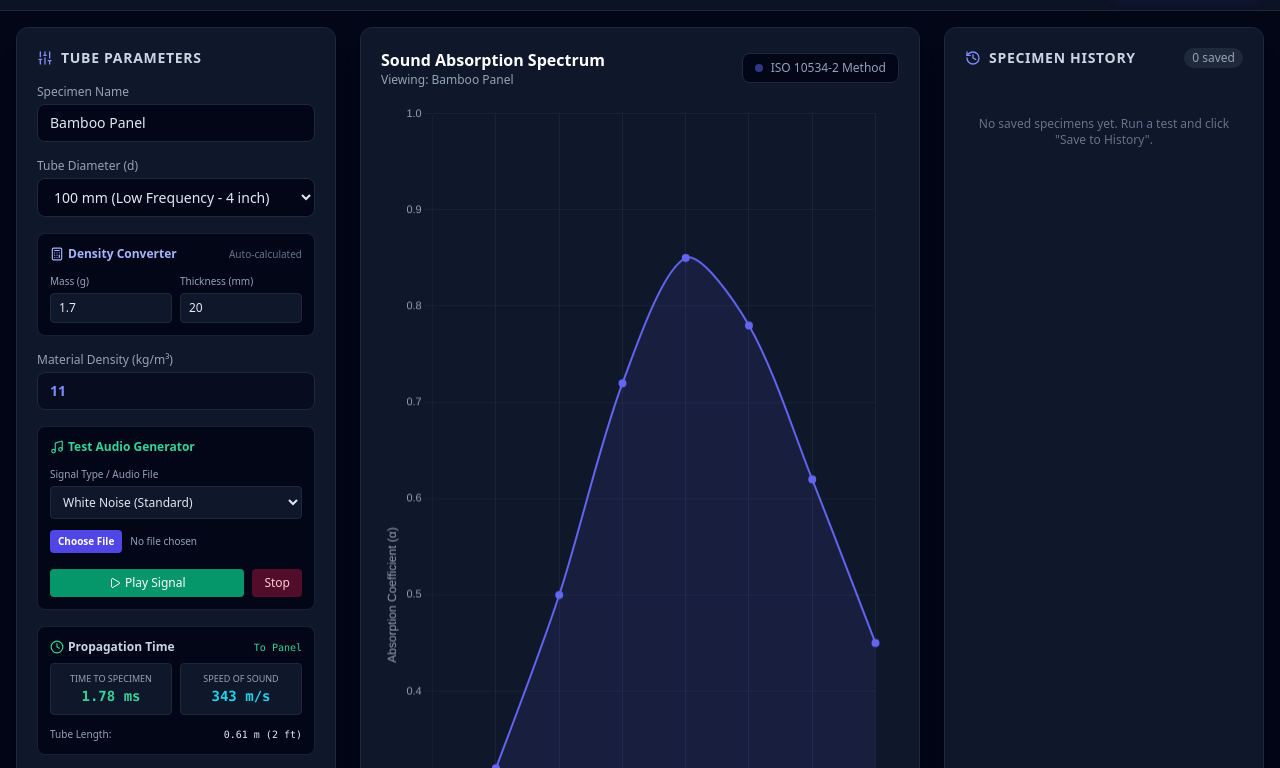
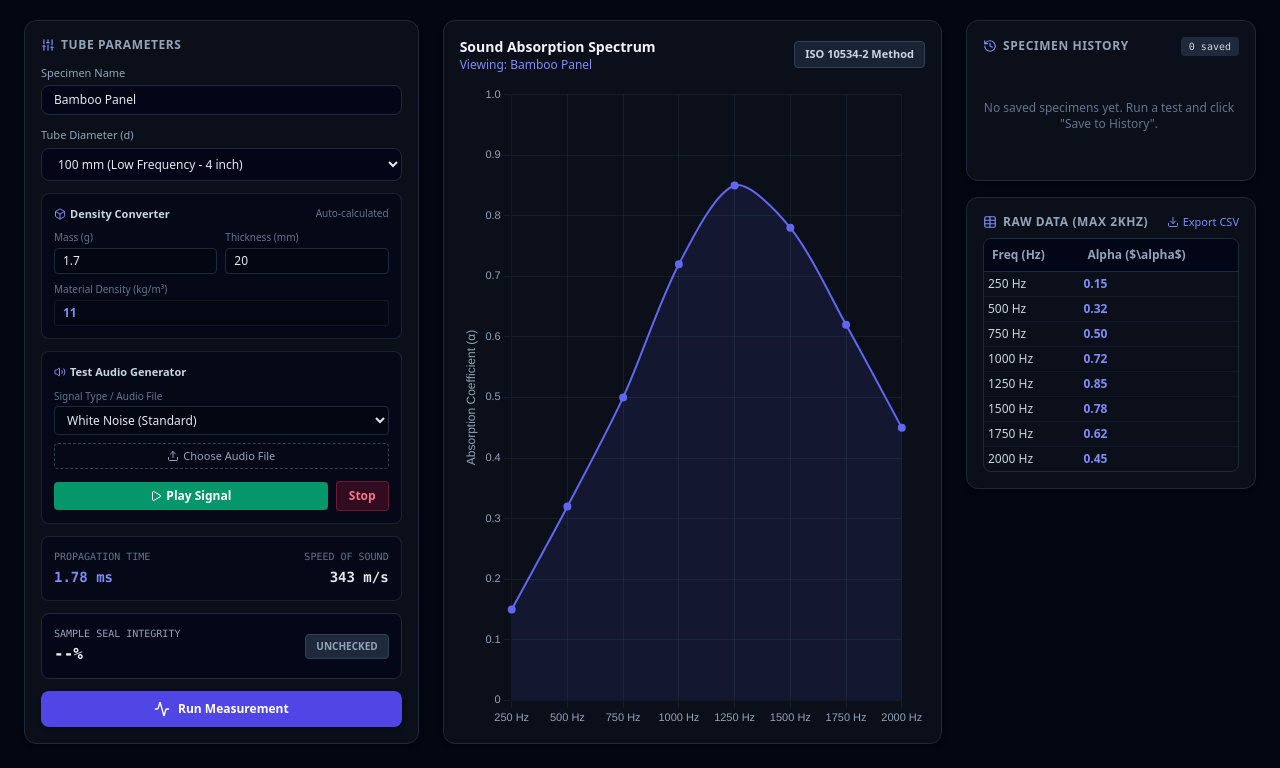
Before and after one commit to bamboo-panels/panels, a plain HTML site: page index.html in a window 1280 px wide. Shown: the part 66-834 px from the top of the page. Drawn offline with nearby package versions, Linux system fonts and the light colour scheme.

Commit message:
Update index.html

```diff
--- a/index.html
+++ b/index.html
@@ -1,208 +1,224 @@
 <!DOCTYPE html>
-<html lang="en">
+<html lang="en" class="dark">
 <head>
     <meta charset="UTF-8">
     <meta name="viewport" content="width=device-width, initial-scale=1.0">
-    <title>DIY Impedance Tube - Acoustic Panel Testing Dashboard</title>
+    <title>BioHUSH | DIY Impedance Tube</title>
     <!-- Tailwind CSS CDN -->
     <script src="https://cdn.tailwindcss.com"></script>
+    <script>
+        tailwind.config = {
+            darkMode: 'class',
+            theme: {
+                extend: {
+                    colors: {
+                        dark: {
+                            900: '#0b0f19',
+                            950: '#030712'
+                        }
+                    }
+                }
+            }
+        }
+    </script>
     <!-- Chart.js CDN -->
     <script src="https://cdn.jsdelivr.net/npm/chart.js"></script>
     <!-- Lucide Icons -->
     <script src="https://unpkg.com/lucide@latest"></script>
 </head>
-<body class="bg-slate-950 text-slate-100 font-sans antialiased min-h-screen flex flex-col">
+<body class="bg-dark-950 text-slate-100 min-h-screen font-sans antialiased flex flex-col">
 
-    <!-- Top Navigation -->
-    <header class="border-b border-slate-800 bg-slate-900/80 backdrop-blur sticky top-0 z-50">
-        <div class="max-w-7xl mx-auto px-4 py-4 flex items-center justify-between">
-            <div class="flex items-center space-x-3">
-                <div class="p-2 bg-indigo-600 rounded-lg text-white">
-                    <i data-lucide="waves" class="w-6 h-6"></i>
+    <!-- Top Navigation Header -->
+    <header class="border-b border-slate-800 bg-dark-900/80 backdrop-blur sticky top-0 z-50 px-6 py-3 flex items-center justify-between">
+        <div class="flex items-center gap-3">
+            <div class="w-2.5 h-2.5 rounded-full bg-indigo-500 animate-pulse"></div>
+            <div>
+                <h1 class="text-sm font-bold tracking-wide text-slate-100">BioHUSH <span class="text-slate-500 font-normal">| DIY Impedance Tube</span></h1>
+                <p class="text-[11px] text-slate-400">Normal-Incidence Sound Absorption Coefficient ($\alpha$) Testing (ISO 10534-2)</p>
+            </div>
         </div>
         <div>
-                    <h1 class="text-lg font-bold text-white tracking-wide">BioHUSH <span class="text-indigo-400 font-normal text-sm">| DIY Impedance Tube</span></h1>
-                    <p class="text-xs text-slate-400">Normal-Incidence Sound Absorption Coefficient (&alpha;) Testing</p>
-                </div>
-            </div>
-            <div class="flex items-center space-x-3">
-                <button onclick="saveCurrentTest()" class="flex items-center space-x-2 bg-indigo-600 hover:bg-indigo-500 text-white px-4 py-2 rounded-lg text-sm font-medium transition shadow-lg shadow-indigo-600/20">
-                    <i data-lucide="save" class="w-4 h-4"></i>
-                    <span>Save to History</span>
+            <button onclick="saveCurrentTest()" class="bg-indigo-600 hover:bg-indigo-500 text-white text-xs font-semibold px-3 py-1.5 rounded-lg transition flex items-center gap-1.5 shadow-sm">
+                <i data-lucide="bookmark" class="w-3.5 h-3.5"></i> Save to History
             </button>
-            </div>
         </div>
     </header>
 
-    <!-- Main Layout Grid -->
-    <div class="flex-1 flex flex-col md:flex-row max-w-7xl w-full mx-auto p-4 gap-6">
+    <!-- Main Dashboard Layout -->
+    <main class="flex-1 p-6 grid grid-cols-1 lg:grid-cols-12 gap-6 max-w-[1600px] w-full mx-auto">
 
-        <!-- Left Column: Controls, Audio Player & Raw Data Panel -->
-        <div class="w-full md:w-80 flex flex-col gap-6">
-            <!-- Parameter Controls -->
-            <div class="bg-slate-900 border border-slate-800 rounded-xl p-5 shadow-xl">
-                <h2 class="text-sm font-semibold text-slate-300 uppercase tracking-wider mb-4 flex items-center gap-2">
-                    <i data-lucide="sliders" class="w-4 h-4 text-indigo-400"></i> Tube Parameters
+        <!-- Left Column: Controls & Parameters (4 Cols) -->
+        <section class="lg:col-span-4 space-y-4">
+
+            <!-- Tube Parameters Card -->
+            <div class="bg-dark-900 border border-slate-800 rounded-xl p-4 shadow-md space-y-3">
+                <h2 class="text-xs font-bold uppercase tracking-wider text-slate-400 flex items-center gap-1.5">
+                    <i data-lucide="sliders" class="w-3.5 h-3.5 text-indigo-400"></i> Tube Parameters
                 </h2>
-                <div class="space-y-4">
+
                 <div>
-                        <label class="text-xs text-slate-400 block mb-1">Specimen Name</label>
-                        <input type="text" id="specimenInput" value="Bamboo Panel" oninput="updateSpecimenNameLabel()" class="w-full bg-slate-950 border border-slate-800 rounded-lg px-3 py-2 text-sm text-slate-200 focus:outline-none focus:border-indigo-500">
+                    <label class="block text-[11px] text-slate-400 mb-1">Specimen Name</label>
+                    <input type="text" id="specimenInput" value="Bamboo Panel" oninput="updateSpecimenNameLabel()" class="w-full bg-slate-950 border border-slate-800 rounded-lg px-3 py-1.5 text-xs text-slate-200 focus:outline-none focus:border-indigo-500">
                 </div>
+
                 <div>
-                        <label class="text-xs text-slate-400 block mb-1">Tube Diameter (d)</label>
-                        <select id="tubeDiameter" onchange="calculateDensity()" class="w-full bg-slate-950 border border-slate-800 rounded-lg px-3 py-2 text-sm text-slate-200 focus:outline-none focus:border-indigo-500">
-                            <option value="100" selected>100 mm (Low Frequency - 4 inch)</option>
-                            <option value="30">30 mm (High Frequency)</option>
+                    <label class="block text-[11px] text-slate-400 mb-1">Tube Diameter (d)</label>
+                    <select id="tubeDiameter" onchange="calculateDensity()" class="w-full bg-slate-950 border border-slate-800 rounded-lg px-3 py-1.5 text-xs text-slate-200 focus:outline-none focus:border-indigo-500">
+                        <option value="100">100 mm (Low Frequency - 4 inch)</option>
                     </select>
                 </div>
 
-                    <!-- Density Converter Tool -->
-                    <div class="bg-slate-950 border border-slate-800/80 rounded-lg p-3 space-y-3">
+                <!-- Density Converter -->
+                <div class="bg-slate-950/60 border border-slate-800/80 rounded-lg p-3 space-y-2">
                     <div class="flex items-center justify-between">
-                            <span class="text-xs font-semibold text-indigo-300 flex items-center gap-1">
-                                <i data-lucide="calculator" class="w-3.5 h-3.5"></i> Density Converter
+                        <span class="text-[11px] font-semibold text-slate-300 flex items-center gap-1">
+                            <i data-lucide="box" class="w-3 h-3 text-indigo-400"></i> Density Converter
                         </span>
                         <span class="text-[10px] text-slate-500">Auto-calculated</span>
                     </div>
                     <div class="grid grid-cols-2 gap-2">
                         <div>
-                                <label class="text-[10px] text-slate-400 block mb-1">Mass (g)</label>
-                                <input type="number" id="sampleMass" value="1.7" step="0.1" oninput="calculateDensity()" class="w-full bg-slate-900 border border-slate-800 rounded px-2 py-1.5 text-xs text-slate-200 focus:outline-none focus:border-indigo-500">
+                            <label class="block text-[10px] text-slate-500 mb-0.5">Mass (g)</label>
+                            <input type="number" id="sampleMass" value="1.7" oninput="calculateDensity()" class="w-full bg-dark-950 border border-slate-800 rounded px-2 py-1 text-xs text-slate-200 focus:outline-none focus:border-indigo-500">
                         </div>
                         <div>
-                                <label class="text-[10px] text-slate-400 block mb-1">Thickness (mm)</label>
-                                <input type="number" id="sampleThickness" value="20" oninput="calculateDensity()" class="w-full bg-slate-900 border border-slate-800 rounded px-2 py-1.5 text-xs text-slate-200 focus:outline-none focus:border-indigo-500">
+                            <label class="block text-[10px] text-slate-500 mb-0.5">Thickness (mm)</label>
+                            <input type="number" id="sampleThickness" value="20" oninput="calculateDensity()" class="w-full bg-dark-950 border border-slate-800 rounded px-2 py-1 text-xs text-slate-200 focus:outline-none focus:border-indigo-500">
                         </div>
+                    </div>
+                    <div>
+                        <label class="block text-[10px] text-slate-500 mb-0.5">Material Density (kg/m³)</label>
+                        <input type="text" id="materialDensity" readonly class="w-full bg-dark-950/40 border border-slate-800/50 rounded px-2 py-1 text-xs text-indigo-400 font-bold focus:outline-none cursor-default">
                     </div>
                 </div>
 
+                <!-- Test Audio Generator -->
+                <div class="bg-slate-950/60 border border-slate-800/80 rounded-lg p-3 space-y-2">
+                    <span class="text-[11px] font-semibold text-slate-300 flex items-center gap-1">
+                        <i data-lucide="volume-2" class="w-3 h-3 text-indigo-400"></i> Test Audio Generator
+                    </span>
                     <div>
-                        <label class="text-xs text-slate-400 block mb-1">Material Density (kg/m³)</label>
-                        <input type="number" id="materialDensity" value="120" readonly class="w-full bg-slate-950/60 border border-slate-800 rounded-lg px-3 py-2 text-sm text-indigo-400 font-bold focus:outline-none cursor-not-allowed">
-                    </div>
-
-                    <!-- Audio Source / Signal Generator Feature -->
-                    <div class="bg-slate-950 border border-slate-800/80 rounded-lg p-3 space-y-3">
-                        <div class="flex items-center justify-between">
-                            <span class="text-xs font-semibold text-emerald-400 flex items-center gap-1">
-                                <i data-lucide="music" class="w-3.5 h-3.5"></i> Test Audio Generator
-                            </span>
+                        <label class="block text-[10px] text-slate-500 mb-0.5">Signal Type / Audio File</label>
+                        <select id="audioSignalType" class="w-full bg-dark-950 border border-slate-800 rounded px-2 py-1 text-xs text-slate-200 focus:outline-none focus:border-indigo-500">
+                            <option value="whitenoise">White Noise (Standard)</option>
+                            <option value="pinknoise">Pink Noise</option>
+                            <option value="sweep">Sine Sweep (20Hz - 2000Hz)</option>
+                        </select>
                     </div>
                     <div>
-                            <label class="text-[10px] text-slate-400 block mb-1">Signal Type / Audio File</label>
-                            <select id="audioSignalType" class="w-full bg-slate-900 border border-slate-800 rounded px-2 py-1.5 text-xs text-slate-200 focus:outline-none focus:border-indigo-500 mb-2">
-                                <option value="whitenoise">White Noise (Standard)</option>
-                                <option value="pinknoise">Pink Noise (Acoustic)</option>
-                                <option value="sweep">Sine Sweep (20Hz - 5kHz)</option>
-                            </select>
-                            <input type="file" id="customAudioFile" accept="audio/*" onchange="loadCustomAudio(event)" class="w-full text-[10px] text-slate-400 file:mr-2 file:py-1 file:px-2 file:rounded file:border-0 file:text-[10px] file:font-semibold file:bg-indigo-600 file:text-white hover:file:bg-indigo-500 cursor-pointer">
+                        <input type="file" id="audioFile" accept="audio/*" onchange="loadCustomAudio(event)" class="hidden">
+                        <button onclick="document.getElementById('audioFile').click()" class="w-full border border-dashed border-slate-700 hover:border-indigo-500 text-slate-400 hover:text-slate-200 text-[11px] py-1 px-2 rounded transition flex items-center justify-center gap-1">
+                            <i data-lucide="upload" class="w-3 h-3"></i> Choose Audio File
+                        </button>
                     </div>
-                        <div class="flex gap-2 pt-1">
-                            <button onclick="toggleAudioPlayback()" id="audioPlayBtn" class="flex-1 bg-emerald-600 hover:bg-emerald-500 text-white py-1.5 rounded text-xs font-medium transition flex items-center justify-center gap-1">
+                    <div class="flex items-center gap-2 pt-1">
+                        <button id="audioPlayBtn" class="flex-1 bg-emerald-600 hover:bg-emerald-500 text-white text-xs font-semibold py-1.5 px-3 rounded transition flex items-center justify-center gap-1 shadow-sm">
                             <i data-lucide="play" class="w-3 h-3"></i> Play Signal
                         </button>
-                            <button onclick="stopAudioPlayback()" class="bg-rose-900/60 hover:bg-rose-900 text-rose-200 px-3 py-1.5 rounded text-xs font-medium transition">
+                        <button onclick="stopAudioPlayback()" class="bg-rose-600/20 hover:bg-rose-600/30 text-rose-400 border border-rose-500/30 text-xs font-semibold py-1.5 px-3 rounded transition">
                             Stop
                         </button>
                     </div>
-                        <audio id="audioElement" loop style="display:none;"></audio>
+                    <audio id="audioElement" preload="auto" loop></audio>
                 </div>
 
-                    <!-- Acoustic Propagation Time (Time of Flight) Card -->
-                    <div class="bg-slate-950 border border-slate-800/80 rounded-lg p-3 space-y-2">
-                        <div class="flex items-center justify-between">
-                            <span class="text-xs font-semibold text-slate-300 flex items-center gap-1">
-                                <i data-lucide="clock" class="w-3.5 h-3.5 text-emerald-400"></i> Propagation Time
-                            </span>
-                            <span class="text-[10px] text-emerald-400 font-mono" id="tof-status">To Panel</span>
+                <!-- Propagation Time Info -->
+                <div class="bg-slate-950/60 border border-slate-800/80 rounded-lg p-3 flex items-center justify-between">
+                    <div>
+                        <span class="text-[10px] text-slate-500 uppercase font-mono block">Propagation Time</span>
+                        <span id="tof-ms" class="text-sm font-bold text-indigo-400 font-mono">1.78 ms</span>
                     </div>
-                        <div class="grid grid-cols-2 gap-2 text-center">
-                            <div class="bg-slate-900 p-2 rounded border border-slate-800">
-                                <div class="text-[9px] text-slate-400 uppercase font-medium">Time to Specimen</div>
-                                <div class="text-sm font-bold text-emerald-400 font-mono" id="tof-ms">1.78 ms</div>
-                            </div>
-                            <div class="bg-slate-900 p-2 rounded border border-slate-800">
-                                <div class="text-[9px] text-slate-400 uppercase font-medium">Speed of Sound</div>
-                                <div class="text-sm font-bold text-cyan-400 font-mono" id="speed-sound">343 m/s</div>
-                            </div>
-                        </div>
-                        <div class="text-[10px] text-slate-400 flex justify-between pt-1">
-                            <span>Tube Length:</span>
-                            <span id="tube-length-display" class="font-mono text-slate-200">0.61 m (2 ft)</span>
+                    <div class="text-right">
+                        <span class="text-[10px] text-slate-500 uppercase font-mono block">Speed of Sound</span>
+                        <span id="speed-sound" class="text-sm font-bold text-slate-200 font-mono">343 m/s</span>
                     </div>
                 </div>
 
-                    <button onclick="runTestSimulation()" class="w-full mt-2 bg-slate-800 hover:bg-slate-700 text-slate-200 py-2.5 rounded-lg text-sm font-medium transition border border-slate-700 flex items-center justify-center gap-2">
-                        <i data-lucide="play" class="w-4 h-4 text-emerald-400"></i> Run Measurement
+                <!-- Seal Integrity & Air-Leak Indicator Card -->
+                <div class="bg-slate-950/80 border border-slate-800 rounded-lg p-3 flex items-center justify-between">
+                    <div>
+                        <span class="text-[10px] text-slate-400 uppercase font-mono block">Sample Seal Integrity</span>
+                        <span id="sealScoreDisplay" class="text-base font-bold text-slate-100 font-mono">--%</span>
+                    </div>
+                    <span id="sealStatusBadge" class="text-[10px] font-bold px-2.5 py-1 rounded bg-slate-800 text-slate-400 border border-slate-700">
+                        UNCHECKED
+                    </span>
+                </div>
+
+                <!-- Run Measurement Trigger -->
+                <button onclick="runTestSimulation()" class="w-full bg-indigo-600 hover:bg-indigo-500 text-white font-semibold text-xs py-2.5 rounded-lg transition shadow-md flex items-center justify-center gap-2">
+                    <i data-lucide="activity" class="w-4 h-4"></i> Run Measurement
                 </button>
+            </div>
+
+        </section>
+
+        <!-- Center Column: Sound Absorption Spectrum Chart (5 Cols) -->
+        <section class="lg:col-span-5 bg-dark-900 border border-slate-800 rounded-xl p-4 shadow-md flex flex-col">
+            <div class="flex items-center justify-between mb-3">
+                <div>
+                    <h2 class="text-sm font-bold text-slate-100">Sound Absorption Spectrum</h2>
+                    <p id="currentActiveLabel" class="text-xs text-indigo-400 font-medium">Viewing: Bamboo Panel</p>
+                </div>
+                <span class="text-[11px] font-semibold px-2.5 py-1 rounded bg-slate-800/80 text-slate-300 border border-slate-700">ISO 10534-2 Method</span>
+            </div>
+            <div class="flex-1 relative min-h-[350px]">
+                <canvas id="absorptionChart"></canvas>
+            </div>
+        </section>
+
+        <!-- Right Column: Specimen History & Raw Data Table (3 Cols) -->
+        <section class="lg:col-span-3 space-y-4">
+
+            <!-- Specimen History Card -->
+            <div class="bg-dark-900 border border-slate-800 rounded-xl p-4 shadow-md flex flex-col max-h-[320px]">
+                <div class="flex items-center justify-between mb-3">
+                    <h2 class="text-xs font-bold uppercase tracking-wider text-slate-400 flex items-center gap-1.5">
+                        <i data-lucide="history" class="w-3.5 h-3.5 text-indigo-400"></i> Specimen History
+                    </h2>
+                    <span id="historyCount" class="text-[10px] font-mono bg-slate-800 text-slate-300 px-2 py-0.5 rounded">0 saved</span>
+                </div>
+                <div id="historyList" class="flex-1 overflow-y-auto space-y-2 pr-1">
+                    <p class="text-xs text-slate-500 text-center py-8">No saved specimens yet. Run a test and click "Save to History".</p>
                 </div>
             </div>
 
-            <!-- Raw Data Previewer -->
-            <div class="bg-slate-900 border border-slate-800 rounded-xl p-5 shadow-xl flex-1 flex flex-col">
-                <div class="flex items-center justify-between mb-3">
-                    <h2 class="text-sm font-semibold text-slate-300 uppercase tracking-wider flex items-center gap-2">
-                        <i data-lucide="file-spreadsheet" class="w-4 h-4 text-indigo-400"></i> Raw Data
+            <!-- Raw Data Table Card -->
+            <div class="bg-dark-900 border border-slate-800 rounded-xl p-4 shadow-md flex flex-col max-h-[300px]">
+                <div class="flex items-center justify-between mb-2">
+                    <h2 class="text-xs font-bold uppercase tracking-wider text-slate-400 flex items-center gap-1.5">
+                        <i data-lucide="table" class="w-3.5 h-3.5 text-indigo-400"></i> Raw Data (Max 2kHz)
                     </h2>
-                    <button onclick="exportCSV()" class="text-xs text-indigo-400 hover:underline flex items-center gap-1">
+                    <button onclick="exportCSV()" class="text-[11px] text-indigo-400 hover:text-indigo-300 flex items-center gap-1 font-medium">
                         <i data-lucide="download" class="w-3 h-3"></i> Export CSV
                     </button>
                 </div>
-                <div class="bg-slate-950 border border-slate-800 rounded-lg p-2 h-48 overflow-y-auto font-mono text-xs text-slate-400">
-                    <table class="w-full text-left">
-                        <thead>
-                            <tr class="border-b border-slate-800 text-slate-500">
-                                <th class="p-1">Freq (Hz)</th>
-                                <th class="p-1">Alpha (&alpha;)</th>
+                <div class="flex-1 overflow-y-auto border border-slate-800 rounded-lg">
+                    <table class="w-full text-left text-xs">
+                        <thead class="bg-slate-950 text-slate-400 sticky top-0 border-b border-slate-800">
+                            <tr>
+                                <th class="p-2">Freq (Hz)</th>
+                                <th class="p-2">Alpha ($\alpha$)</th>
                             </tr>
                         </thead>
-                        <tbody id="rawDataTable">
-                            <!-- Populated dynamically -->
+                        <tbody id="rawDataTable" class="divide-y divide-slate-900 text-slate-300">
+                            <!-- Populated dynamically by app.js -->
                         </tbody>
                     </table>
                 </div>
             </div>
-        </div>
 
-        <!-- Center/Right Area: Chart & Specimen History Sidebar -->
-        <div class="flex-1 flex flex-col lg:flex-row gap-6">
+        </section>
 
-            <!-- Graph Section -->
-            <div class="flex-1 bg-slate-900 border border-slate-800 rounded-xl p-5 shadow-xl flex flex-col">
-                <div class="flex items-center justify-between mb-4">
-                    <div>
-                        <h2 class="text-base font-bold text-white">Sound Absorption Spectrum</h2>
-                        <p class="text-xs text-slate-400" id="currentActiveLabel">Viewing: Bamboo Panel</p>
-                    </div>
-                    <div class="flex items-center gap-2 text-xs text-slate-400 bg-slate-950 px-3 py-1.5 rounded-lg border border-slate-800">
-                        <span class="w-2 h-2 rounded-full bg-indigo-500 animate-pulse"></span>
-                        <span>ISO 10534-2 Method</span>
-                    </div>
-                </div>
-                <div class="flex-1 relative min-h-[350px]">
-                    <canvas id="absorptionChart"></canvas>
-                </div>
-            </div>
+    </main>
 
-            <!-- Specimen History Sidebar -->
-            <div class="w-full lg:w-80 bg-slate-900 border border-slate-800 rounded-xl p-5 shadow-xl flex flex-col">
-                <div class="flex items-center justify-between mb-4">
-                    <h2 class="text-sm font-semibold text-slate-300 uppercase tracking-wider flex items-center gap-2">
-                        <i data-lucide="history" class="w-4 h-4 text-indigo-400"></i> Specimen History
-                    </h2>
-                    <span id="historyCount" class="text-xs bg-slate-800 text-slate-400 px-2 py-0.5 rounded-full">0 saved</span>
-                </div>
-                <div class="flex-1 overflow-y-auto space-y-3 max-h-[450px]" id="historyList">
-                    <p class="text-xs text-slate-500 text-center py-8">No saved specimens yet. Run a test and click "Save to History".</p>
-                </div>
-            </div>
-
-        </div>
-
-    </div>
-
-    <!-- Link to External JavaScript File -->
+    <!-- App Logic Script -->
     <script src="app.js"></script>
+    <script>
+        // Initialize Lucide icons on load
+        if (typeof lucide !== 'undefined') {
+            lucide.createIcons();
+        }
+    </script>
 </body>
 </html>
```
Lines whose indentation alone changed are shown as unchanged.
